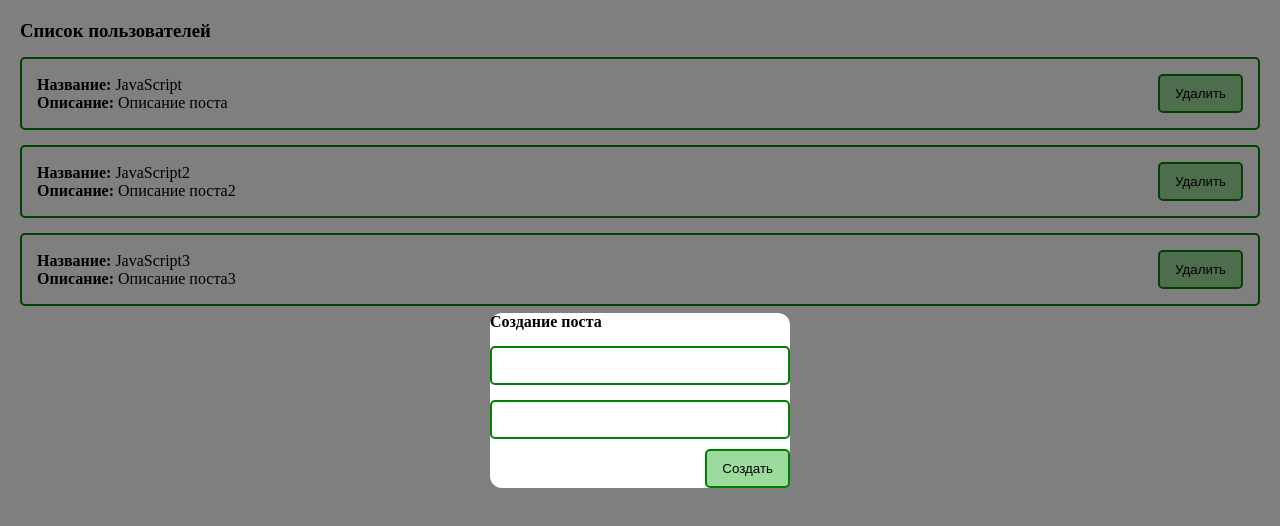
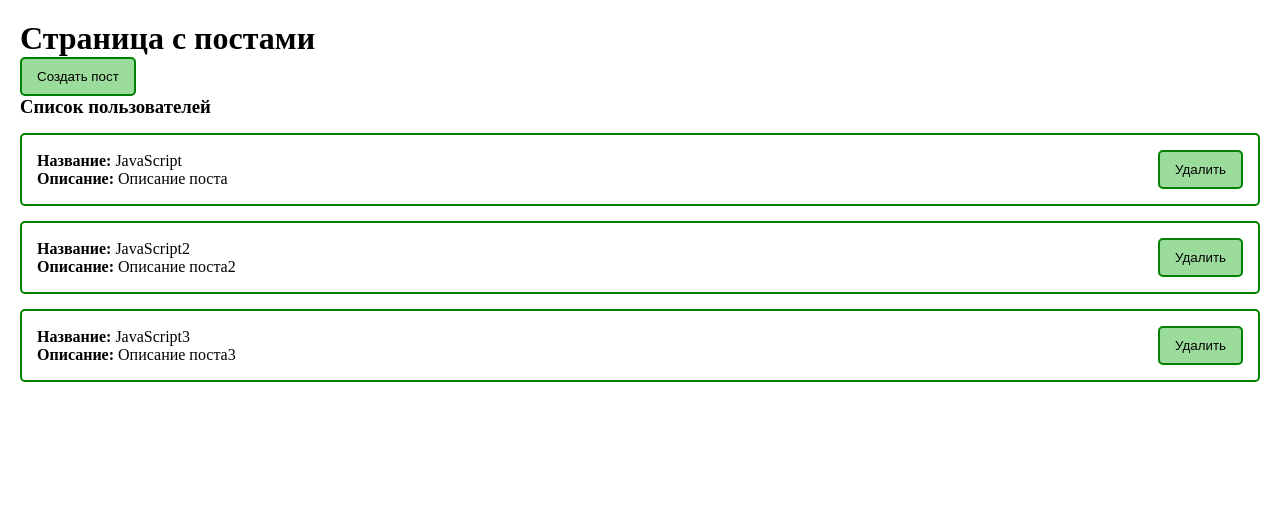
Before and after one commit to Vlado2021/vue-chat4me, a Vue app: page / in a window 1280 px wide. Shown: the top 526 px of the page. Built offline with nearby package versions, Linux system fonts and the light colour scheme.

Commit message:
20240314 14:15 Add PostForm in Modal window

```diff
--- a/src/App.vue
+++ b/src/App.vue
@@ -1,6 +1,8 @@
 <template>
   <div  class="app">
-    <my-dialog :show="true">
+    <h1>Страница с постами</h1>
+    <my-button @click="showDialog">Создать пост</my-button>
+    <my-dialog   v-model:show="dialogVisible">
       <post-form @create="createPost3" />
     </my-dialog>
 
@@ -21,16 +23,21 @@
         { id: 1, title: 'JavaScript', body: 'Описание поста' },
         { id: 2, title: 'JavaScript2', body: 'Описание поста2' },
         { id: 3, title: 'JavaScript3', body: 'Описание поста3' }
-      ]
+      ],
+      dialogVisible: false,
     }
   },
   methods: {
     createPost3(post) {
       console.log(post);
       this.posts.push(post);
+      this.dialogVisible= false;
     },
     removePost(post) {
       this.posts = this.posts.filter(p => p.id !== post.id);
+    },
+    showDialog(){
+      this.dialogVisible= true
     }
   }
 }
--- a/src/components/PostForm.vue
+++ b/src/components/PostForm.vue
@@ -1,6 +1,6 @@
 <template>
   <form @submit.prevent>
-    <h4>Создание поста</h4>
+    <h4>Создать пост</h4>
     <my-input v-model="post.title"  type="text" placeholder="Название"/>
     <my-input v-model="post.body"  type="text" placeholder="Описание"/>
     <my-button  style="align-self: flex-end; margin-top: 10px " v-on:click="createPost2">Создать</my-button>
--- a/src/components/UI/MyDialog.vue
+++ b/src/components/UI/MyDialog.vue
@@ -1,6 +1,6 @@
 <template>
-    <div class="dialog" v-if="show===true">
-        <div class="dialog__content">
+    <div class="dialog" v-if="show===true" @click="hideDialog">
+        <div @click.stop class="dialog__content">
             <slot>     </slot>
         </div>
     </div>
@@ -9,12 +9,20 @@
 <script>
     export default {
      name:'my-dialog',
+     emits: ['update:show'],
      props: {
          show: {
              type: Boolean,
              default: false
          }
+     },
+
+     methods: {
+        hideDialog(){
+            this.$emit('update:show', false);
+        }
      }
+
     }
 </script>
 
@@ -29,6 +37,7 @@
         position: fixed;
         display: flex;
 
+
     }
 
     .dialog__content {
@@ -37,6 +46,7 @@
         border-radius: 12px;
         min-height: 50px;
         min-width: 300px;
+        padding: 20px;
     }
 
   </style>
```
